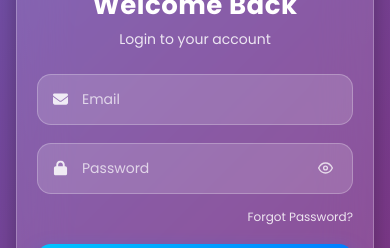
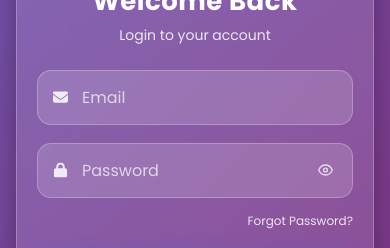
Before and after one commit to liaqatwebdev-boop/glassmorphism-login-form, a plain HTML site: page index.html in a window 390 px wide. Shown: the part 312-560 px from the top of the page. Drawn offline with Linux system fonts and the light colour scheme.

Commit message:
Enhance layout with fixed positioning and responsive inputs
Added responsive design features and fixed positioning for background elements.

```diff
--- a/index.html
+++ b/index.html
@@ -27,6 +27,7 @@
       max-width: 100vw;
       max-height: 100dvh;
       overflow: hidden !important;
+      overscroll-behavior: none;
       touch-action: manipulation;
     }
 
@@ -38,7 +39,8 @@
       background-size: 200% 200%;
       animation: gradientBG 12s ease infinite;
       padding: 16px;
-      position: relative;
+      position: fixed;
+      inset: 0;
     }
 
     @keyframes gradientBG {
@@ -48,6 +50,15 @@
     }
 
     /* 3. Responsive Animated Background Floating Elements */
+    .bg-shapes {
+      position: fixed;
+      inset: 0;
+      overflow: hidden;
+      overflow: clip;
+      z-index: 1;
+      pointer-events: none;
+    }
+
     .shape {
       position: absolute;
       border-radius: 50%;
@@ -322,6 +333,13 @@
       color: #ffffff;
     }
 
+    /* Mobile: 16px inputs stop iOS Safari from zooming in on tap */
+    @media (max-width: 768px) {
+      .input-box input {
+        font-size: 16px;
+      }
+    }
+
     /* 8. Ultra-Compact Media Queries for Small Heights */
     @media (max-height: 600px) {
       .glass {
@@ -354,8 +372,10 @@
 <body>
 
   <!-- Abstract Floating Background Shapes -->
-  <div class="shape shape-1"></div>
-  <div class="shape shape-2"></div>
+  <div class="bg-shapes">
+    <div class="shape shape-1"></div>
+    <div class="shape shape-2"></div>
+  </div>
 
   <!-- Main Glassmorphism Form Container -->
   <div class="login-container">
```
